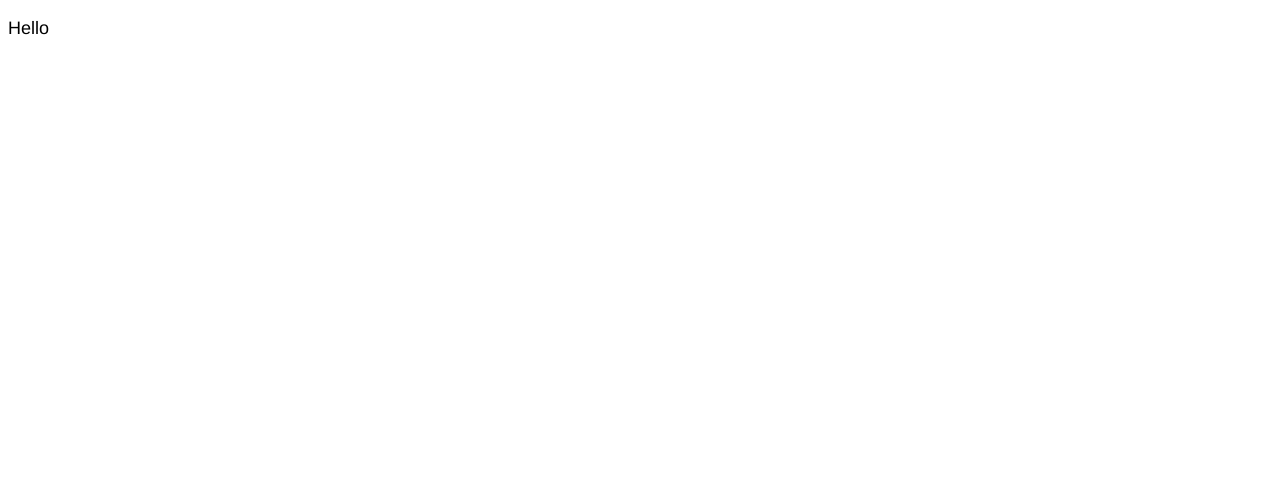
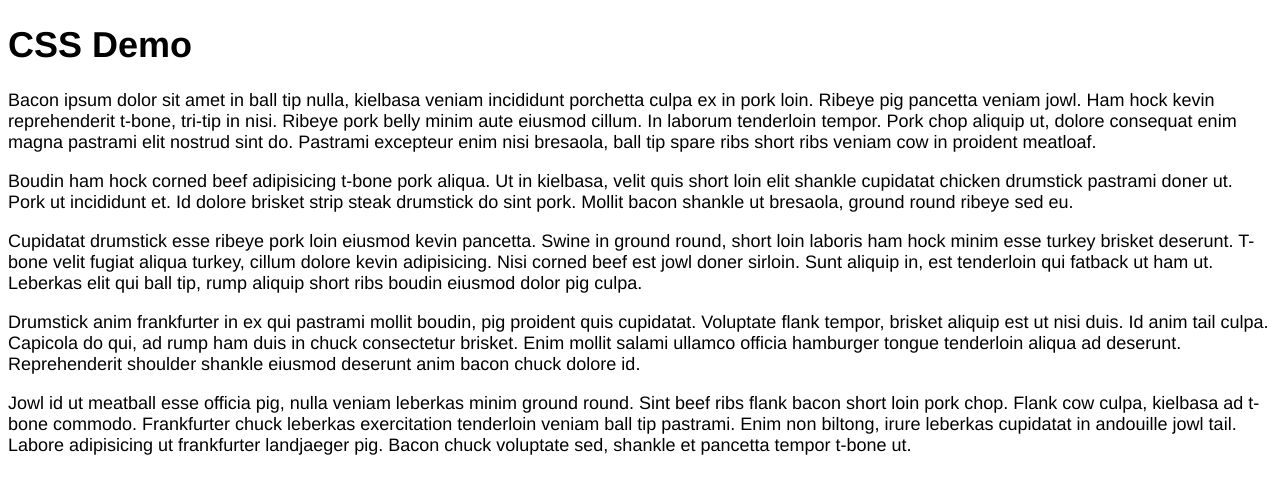
Before and after one commit to wongivy/css-class-demo, a plain HTML site: page index.html in a window 1280 px wide. Drawn offline with Linux system fonts and the light colour scheme.

Commit message:
added some bacon ipsum

```diff
--- a/index.html
+++ b/index.html
@@ -8,6 +8,18 @@
         <link rel="stylesheet" href="css/main.css">
     </head>
     <body>
-        <p>Hello</p>
+
+        <h1>CSS Demo</h1>
+
+        <p>Bacon ipsum dolor sit amet in ball tip nulla, kielbasa veniam incididunt porchetta culpa ex in pork loin. Ribeye pig pancetta veniam jowl. Ham hock kevin reprehenderit t-bone, tri-tip in nisi. Ribeye pork belly minim aute eiusmod cillum. In laborum tenderloin tempor. Pork chop aliquip ut, dolore consequat enim magna pastrami elit nostrud sint do. Pastrami excepteur enim nisi bresaola, ball tip spare ribs short ribs veniam cow in proident meatloaf.</p>
+
+        <p>Boudin ham hock corned beef adipisicing t-bone pork aliqua. Ut in kielbasa, velit quis short loin elit shankle cupidatat chicken drumstick pastrami doner ut. Pork ut incididunt et. Id dolore brisket strip steak drumstick do sint pork. Mollit bacon shankle ut bresaola, ground round ribeye sed eu.</p>
+
+        <p>Cupidatat drumstick esse ribeye pork loin eiusmod kevin pancetta. Swine in ground round, short loin laboris ham hock minim esse turkey brisket deserunt. T-bone velit fugiat aliqua turkey, cillum dolore kevin adipisicing. Nisi corned beef est jowl doner sirloin. Sunt aliquip in, est tenderloin qui fatback ut ham ut. Leberkas elit qui ball tip, rump aliquip short ribs boudin eiusmod dolor pig culpa.</p>
+
+        <p>Drumstick anim frankfurter in ex qui pastrami mollit boudin, pig proident quis cupidatat. Voluptate flank tempor, brisket aliquip est ut nisi duis. Id anim tail culpa. Capicola do qui, ad rump ham duis in chuck consectetur brisket. Enim mollit salami ullamco officia hamburger tongue tenderloin aliqua ad deserunt. Reprehenderit shoulder shankle eiusmod deserunt anim bacon chuck dolore id.</p>
+
+        <p>Jowl id ut meatball esse officia pig, nulla veniam leberkas minim ground round. Sint beef ribs flank bacon short loin pork chop. Flank cow culpa, kielbasa ad t-bone commodo. Frankfurter chuck leberkas exercitation tenderloin veniam ball tip pastrami. Enim non biltong, irure leberkas cupidatat in andouille jowl tail. Labore adipisicing ut frankfurter landjaeger pig. Bacon chuck voluptate sed, shankle et pancetta tempor t-bone ut.</p>
+
     </body>
 </html>
```
